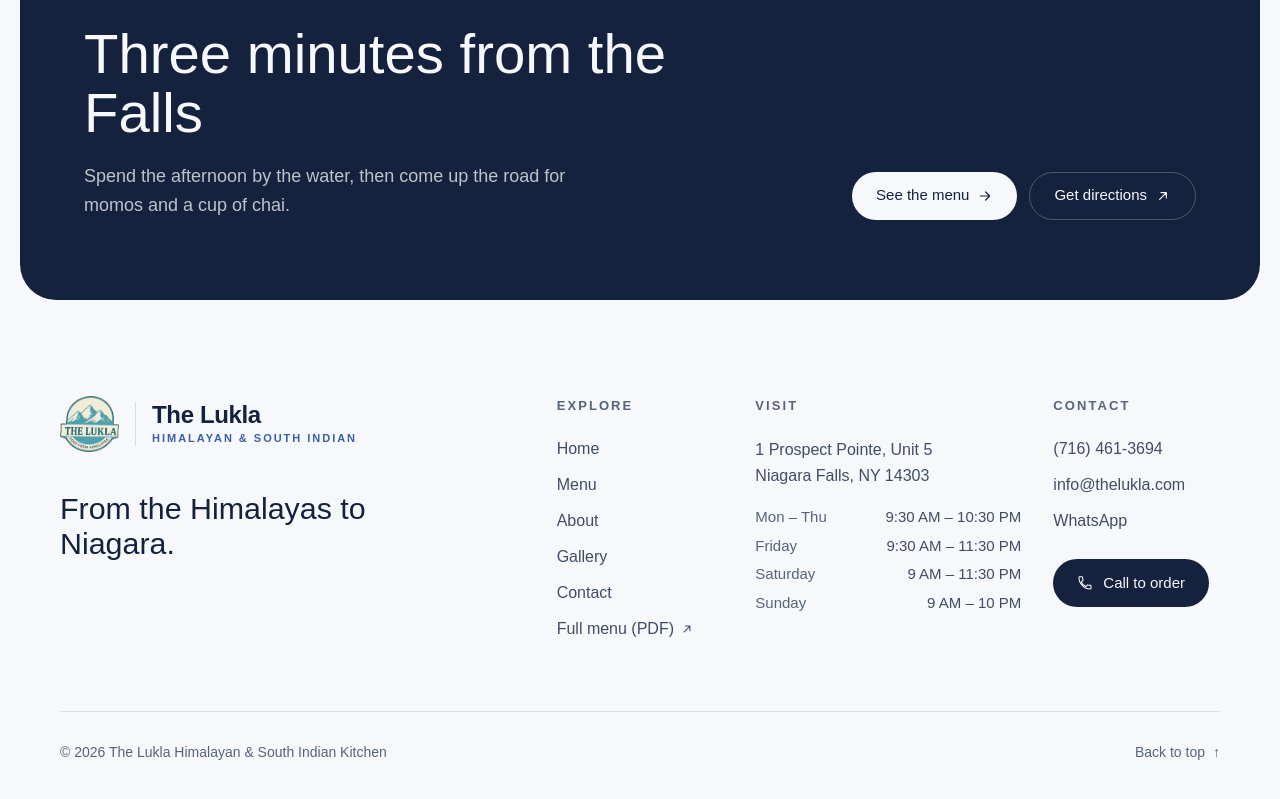
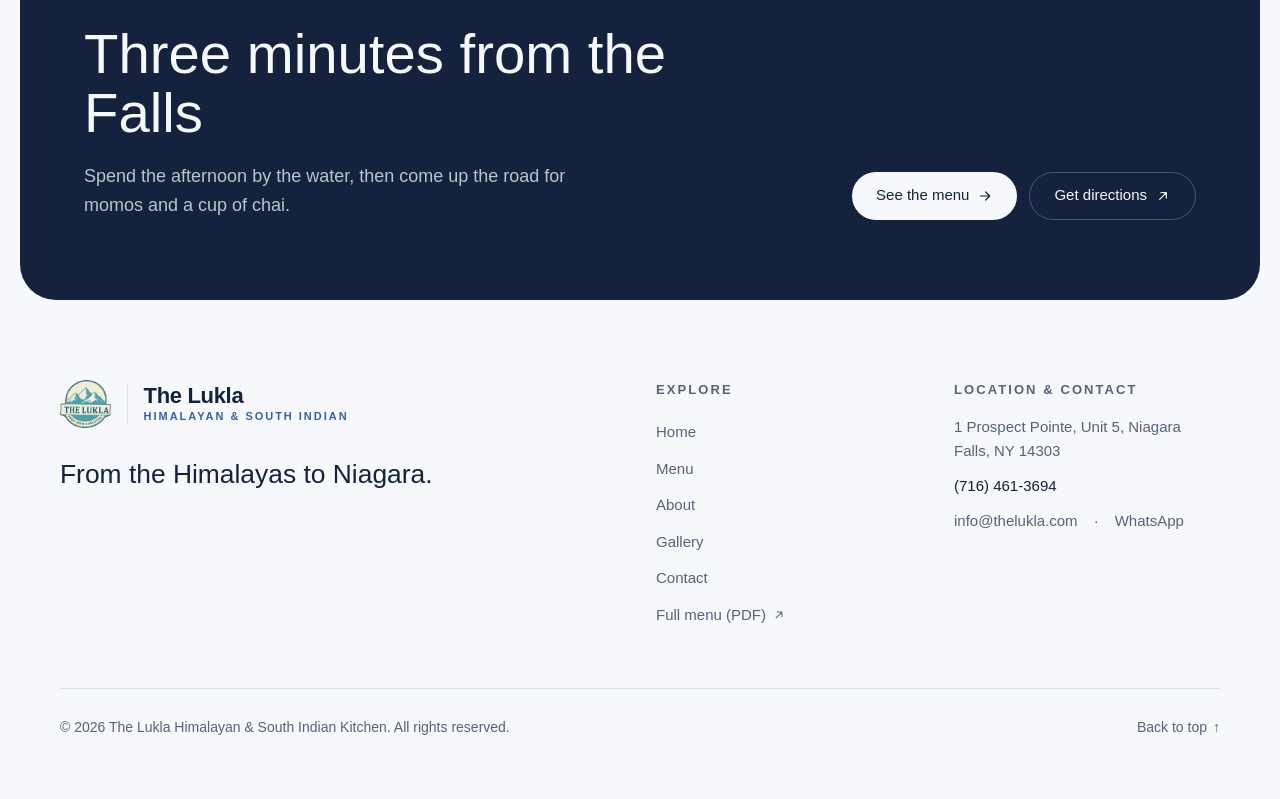
Before and after one commit to Erase-studio/The_Lukla, a Next.js app: page /about in a window 1280 px wide. Shown: the part 3221-4020 px from the top of the page. Built offline with nearby package versions, Linux system fonts and the light colour scheme; a web font is replaced by a local one.

Commit message:
fix animation issues and remove unnecessary texts

```diff
--- a/src/components/FallsBand.tsx
+++ b/src/components/FallsBand.tsx
@@ -9,8 +9,8 @@
   useTransform,
 } from "framer-motion";
 import { images } from "@/lib/images";
-import { MAPS_URL, PHONE_HREF } from "@/lib/menu-data";
-import { IconArrowUpRight, IconPhone } from "./icons";
+import { MAPS_URL } from "@/lib/menu-data";
+import { IconArrowUpRight } from "./icons";
 import { Reveal } from "./Reveal";
 
 export function FallsBand() {
@@ -65,15 +65,7 @@
             Spend the afternoon by the water, then come up the road for momos
             and a cup of chai.
           </p>
-          <ul className="mt-5 flex flex-wrap gap-x-5 gap-y-2 text-[15px] text-ink/75">
-            {["Free parking on site", "Takeout and curbside pickup"].map((item) => (
-              <li key={item} className="flex items-center gap-2">
-                <span aria-hidden className="h-1.5 w-1.5 rounded-full bg-cobalt" />
-                {item}
-              </li>
-            ))}
-          </ul>
-          <div className="mt-8 flex flex-wrap gap-3">
+          <div className="mt-8">
             <a
               href={MAPS_URL}
               target="_blank"
@@ -83,10 +75,6 @@
               Get directions
               <IconArrowUpRight className="h-4 w-4" />
             </a>
-            <a href={PHONE_HREF} className="btn btn-line gap-2.5">
-              <IconPhone className="h-4 w-4" />
-              Call to order
-            </a>
           </div>
         </Reveal>
       </div>
--- a/src/components/Footer.tsx
+++ b/src/components/Footer.tsx
@@ -10,37 +10,36 @@
   PHONE_HREF,
   WHATSAPP_URL,
 } from "@/lib/menu-data";
-import { HOURS } from "@/lib/hours";
 import { NAV_LINKS } from "@/lib/nav";
-import { IconArrowUpRight, IconPhone } from "./icons";
+import { IconArrowUpRight } from "./icons";
 
-const linkClass = "inline-block py-1.5 text-[16px] text-ink/80 transition-colors hover:text-ink";
+const linkClass = "inline-block py-1.5 text-[15px] text-stone transition-colors hover:text-ink";
 
 export function Footer() {
   return (
-    <footer id="site-footer" className="mx-auto max-w-[1240px] px-6 pb-10 pt-20 sm:pt-24 lg:px-10">
-      <div className="grid grid-cols-1 gap-12 sm:grid-cols-2 lg:grid-cols-12 lg:gap-8">
-        <div className="sm:col-span-2 lg:col-span-4">
+    <footer id="site-footer" className="mx-auto max-w-[1240px] px-6 pb-12 pt-16 sm:pt-20 lg:px-10">
+      <div className="grid grid-cols-1 gap-10 sm:grid-cols-2 lg:grid-cols-12 lg:gap-8">
+        <div className="sm:col-span-2 lg:col-span-5">
           <Link href="/" aria-label="The Lukla, home" className="inline-flex items-center gap-4">
-            <Image src="/logo-mark.png" alt="" width={272} height={258} sizes="64px" className="h-14 w-auto" />
-            <span aria-hidden className="h-11 w-px bg-line" />
+            <Image src="/logo-mark.png" alt="" width={272} height={258} sizes="64px" className="h-12 w-auto" />
+            <span aria-hidden className="h-10 w-px bg-line" />
             <span className="flex flex-col leading-none">
-              <span className="font-display text-[24px] font-bold tracking-[-0.015em] text-ink">
+              <span className="font-display text-[22px] font-bold tracking-[-0.015em] text-ink">
                 The Lukla
               </span>
-              <span className="mt-1.5 text-[11px] font-semibold uppercase tracking-[0.18em] text-cobalt">
+              <span className="mt-1 text-[11px] font-semibold uppercase tracking-[0.18em] text-cobalt">
                 Himalayan &amp; South Indian
               </span>
             </span>
           </Link>
-          <p className="mt-8 max-w-xs font-display text-[1.9rem] leading-[1.15] text-ink">
+          <p className="mt-6 max-w-sm font-display text-[1.65rem] leading-[1.2] text-ink">
             {BRAND_LINE}
           </p>
         </div>
 
-        <nav aria-label="Footer" className="lg:col-span-2 lg:col-start-6">
+        <nav aria-label="Footer Navigation" className="lg:col-span-3 lg:col-start-7">
           <h2 className="eyebrow">Explore</h2>
-          <ul className="mt-4">
+          <ul className="mt-4 space-y-0.5">
             {NAV_LINKS.map((link) => (
               <li key={link.href}>
                 <Link href={link.href} className={linkClass}>
@@ -63,59 +62,37 @@
         </nav>
 
         <div className="lg:col-span-3">
-          <h2 className="eyebrow">Visit</h2>
+          <h2 className="eyebrow">Location &amp; Contact</h2>
+          <div className="mt-4 space-y-3 text-[15px] text-stone">
             <a
               href={MAPS_URL}
               target="_blank"
               rel="noopener noreferrer"
-            className="mt-4 block py-1.5 text-[16px] leading-[1.6] text-ink/80 transition-colors hover:text-ink"
+              className="block leading-[1.6] transition-colors hover:text-ink"
             >
-            {ADDRESS[0]}
-            <br />
-            {ADDRESS[1]}
+              {ADDRESS[0]}, {ADDRESS[1]}
             </a>
-          <dl className="mt-3 max-w-[18rem] space-y-1.5 text-[15px]">
-            {HOURS.map((row) => (
-              <div key={row.label} className="flex justify-between gap-4">
-                <dt className="text-stone">
-                  <span className="sr-only">{row.label}</span>
-                  <span aria-hidden>{row.short}</span>
-                </dt>
-                <dd className="tnum text-ink/80">{row.time}</dd>
-              </div>
-            ))}
-          </dl>
-        </div>
-
-        <div className="lg:col-span-2">
-          <h2 className="eyebrow">Contact</h2>
-          <ul className="mt-4">
-            <li>
-              <a href={PHONE_HREF} className={`${linkClass} tnum`}>
+            <p>
+              <a href={PHONE_HREF} className="tnum font-medium text-ink transition-colors hover:text-cobalt">
                 {PHONE_DISPLAY}
               </a>
-            </li>
-            <li>
-              <a href={`mailto:${EMAIL}`} className={`${linkClass} break-all`}>
+            </p>
+            <div className="flex flex-wrap gap-x-4 gap-y-1">
+              <a href={`mailto:${EMAIL}`} className="transition-colors hover:text-ink">
                 {EMAIL}
               </a>
-            </li>
-            <li>
-              <a href={WHATSAPP_URL} target="_blank" rel="noopener noreferrer" className={linkClass}>
+              <span>·</span>
+              <a href={WHATSAPP_URL} target="_blank" rel="noopener noreferrer" className="transition-colors hover:text-ink">
                 WhatsApp
-              </a>
-            </li>
-          </ul>
-          <a href={PHONE_HREF} className="btn btn-solid mt-5 gap-2.5">
-            <IconPhone className="h-4 w-4" />
-            Call to order
               </a>
             </div>
           </div>
+        </div>
+      </div>
 
-      <div className="mt-16 flex flex-col gap-3 border-t border-line pt-6 text-[14px] text-stone sm:flex-row sm:items-center sm:justify-between">
-        <p>© 2026 The Lukla Himalayan &amp; South Indian Kitchen</p>
-        <a href="#main" className="inline-flex items-center gap-2 py-1.5 transition-colors hover:text-ink">
+      <div className="mt-14 flex flex-col gap-3 border-t border-line pt-6 text-[14px] text-stone sm:flex-row sm:items-center sm:justify-between">
+        <p>© 2026 The Lukla Himalayan &amp; South Indian Kitchen. All rights reserved.</p>
+        <a href="#main" className="inline-flex items-center gap-1.5 py-1 transition-colors hover:text-ink">
           Back to top
           <span aria-hidden>↑</span>
         </a>
--- a/src/components/Hero.tsx
+++ b/src/components/Hero.tsx
@@ -28,28 +28,28 @@
   {
     name: "momo",
     box: "left-[-3%] top-[7%] w-[17%] lg:w-[14%]",
-    drift: { rotate: -22, x: -26, y: -54 },
+    drift: { rotate: -65, x: -30, y: -50 },
     alt: "Momos with tomato achar",
     delay: 0.8,
   },
   {
     name: "dosa",
     box: "right-[-3%] top-[5%] w-[18%] lg:w-[15%]",
-    drift: { rotate: 30, x: 22, y: -34 },
+    drift: { rotate: 75, x: 26, y: -36 },
     alt: "Masala dosa with sambar and coconut chutney",
     delay: 0.9,
   },
   {
     name: "biryani",
     box: "bottom-[-7%] left-[4%] w-[19%] lg:w-[16%]",
-    drift: { rotate: 56, x: 20, y: 46 },
+    drift: { rotate: 85, x: -22, y: 48 },
     alt: "Biryani in a clay bowl",
     delay: 1,
   },
   {
     name: "chai",
     box: "bottom-[9%] right-[6%] w-[12%] lg:w-[9.5%]",
-    drift: { rotate: -10, x: 6, y: 14 },
+    drift: { rotate: -50, x: 16, y: 22 },
     alt: "A cup of tea on a saucer",
     delay: 1.1,
   },
@@ -113,13 +113,13 @@
     target: section,
     offset: ["start start", "end start"],
   });
-  // A little inertia: layers ease toward the scroll position instead of snapping to it.
-  const progress = useSpring(scrollYProgress, { stiffness: 80, damping: 22, mass: 0.7 });
+  // Fluid, responsive spring: low mass and tuned damping track the wheel/touch smoothly with zero sluggish drag.
+  const progress = useSpring(scrollYProgress, { stiffness: 140, damping: 24, mass: 0.3 });
 
-  // The thali is the anchor, so it barely moves: a slow turn and a slight lift toward the viewer.
-  const thaliRotate = useTransform([progress, amplitude], ([p, a]: number[]) => p * a * 16);
-  const thaliScale = useTransform([progress, amplitude], ([p, a]: number[]) => 1 + p * a * 0.06);
-  const thaliY = useTransform([progress, amplitude], ([p, a]: number[]) => `${p * a * 10}%`);
+  // The thali turns gracefully with scroll, giving a tactile, satisfying rotation.
+  const thaliRotate = useTransform([progress, amplitude], ([p, a]: number[]) => p * a * 75);
+  const thaliScale = useTransform([progress, amplitude], ([p, a]: number[]) => 1 + p * a * 0.08);
+  const thaliY = useTransform([progress, amplitude], ([p, a]: number[]) => `${p * a * 12}%`);
   const ridgeY = useTransform([progress, amplitude], ([p, a]: number[]) => `${p * a * 14}%`);
 
   return (
@@ -216,15 +216,9 @@
             transition={{ duration: 1, delay: 0.45, ease: EASE }}
             className="flex w-full flex-col items-center"
           >
-            <p className="mt-5 hidden max-w-md text-[18px] leading-[1.55] text-stone md:block">
-              Momos, thukpa, dosa and biryani, made to order three minutes from
-              Niagara Falls.
-            </p>
-            <p className="text-[15px] font-semibold uppercase tracking-[0.14em] text-ink md:hidden">
-              Momo · Thukpa · Dosa · Biryani
-            </p>
-            <p className="mt-2 text-[16px] text-stone md:hidden">
-              Made to order, three minutes from the Falls.
+            <p className="mt-5 max-w-md text-center text-[16px] leading-[1.6] text-stone sm:text-[18px]">
+              Momos and thukpa from Nepal, dosa and biryani from South India.
+              Cooked to order, three minutes from the Falls.
             </p>
             <div className="mt-7 flex w-full max-w-xs flex-col gap-3 sm:max-w-none sm:flex-row sm:justify-center md:mt-8">
               <Link href="/menu" className="btn btn-solid justify-center">
--- a/src/components/Visit.tsx
+++ b/src/components/Visit.tsx
@@ -1,12 +1,9 @@
 import Link from "next/link";
 import {
   ADDRESS,
-  EMAIL,
-  FULL_MENU_URL,
   MAPS_URL,
   PHONE_DISPLAY,
   PHONE_HREF,
-  WHATSAPP_URL,
 } from "@/lib/menu-data";
 import { IconArrowRight, IconArrowUpRight, IconPhone } from "./icons";
 import { HoursTiles, OpenStatus } from "./OpeningHours";
@@ -30,102 +27,58 @@
             <OpenStatus tone="dark" className="self-start md:self-auto" />
           </Reveal>
 
-          <div className="mt-12 grid grid-cols-1 border-y border-paper/10 md:grid-cols-3">
-            <div className="py-8 md:border-r md:border-paper/10 md:pr-8">
-              <h3 className="eyebrow text-paper/65">Address</h3>
-              <p className="mt-4 text-[18px] leading-[1.55]">
+          <div className="mt-12 grid grid-cols-1 gap-12 border-t border-paper/10 pt-12 md:grid-cols-2 md:gap-16">
+            {/* Location & Ordering */}
+            <div>
+              <h3 className="eyebrow text-paper/65">Find us</h3>
+              <p className="mt-4 text-[20px] font-medium leading-[1.45] text-paper">
                 {ADDRESS[0]}
                 <br />
                 {ADDRESS[1]}
               </p>
               <p className="mt-2 text-[15px] text-paper/70">
-                Inside Comfort Inn The Pointe. Free parking.
+                Inside Comfort Inn The Pointe · Free parking on site
               </p>
+
+              <div className="mt-6 flex flex-wrap items-center gap-3">
                 <a
                   href={MAPS_URL}
                   target="_blank"
                   rel="noopener noreferrer"
-                className="btn mt-6 bg-paper text-ink hover:bg-wall"
+                  className="btn bg-paper text-ink hover:bg-wall"
                 >
                   Get directions
                   <IconArrowUpRight className="h-4 w-4" />
                 </a>
-            </div>
-
-            <div className="border-t border-paper/10 py-8 md:border-r md:border-t-0 md:px-8">
-              <h3 className="eyebrow text-paper/65">Order</h3>
                 <a
                   href={PHONE_HREF}
-                className="tnum mt-4 inline-block font-display text-[1.9rem] leading-none transition-colors hover:text-wall"
+                  className="btn gap-2.5 border border-paper/25 hover:border-paper"
                 >
+                  <IconPhone className="h-4 w-4" />
                   {PHONE_DISPLAY}
                 </a>
-              <p className="mt-3 text-[15px] text-paper/70">
-                Call ahead for a table, takeout or curbside pickup.
-              </p>
-              <a
-                href={PHONE_HREF}
-                className="btn mt-6 gap-2.5 border border-paper/25 hover:border-paper"
-              >
-                <IconPhone className="h-4 w-4" />
-                Call to order
-              </a>
-            </div>
-
-            <div className="border-t border-paper/10 py-8 md:border-t-0 md:pl-8">
-              <h3 className="eyebrow text-paper/65">Menu</h3>
-              <p className="mt-4 text-[18px] leading-[1.55]">
-                Momos, dosa, biryani, tandoor and more.
-              </p>
-              <div className="mt-6 flex flex-wrap gap-3">
-                <Link href="/menu" className="btn border border-paper/25 hover:border-paper">
-                  See the menu
-                </Link>
-                <a
-                  href={FULL_MENU_URL}
-                  target="_blank"
-                  rel="noopener noreferrer"
-                  className="btn border border-paper/25 hover:border-paper"
-                >
-                  Full menu
-                  <IconArrowUpRight className="h-4 w-4" />
-                </a>
-              </div>
-              <p className="mt-5 text-[15px] text-paper/70">
-                <a
-                  href={`mailto:${EMAIL}`}
-                  className="underline decoration-paper/30 underline-offset-4 transition-colors hover:text-paper hover:decoration-paper"
-                >
-                  {EMAIL}
-                </a>
-                {" · "}
-                <a
-                  href={WHATSAPP_URL}
-                  target="_blank"
-                  rel="noopener noreferrer"
-                  className="underline decoration-paper/30 underline-offset-4 transition-colors hover:text-paper hover:decoration-paper"
-                >
-                  WhatsApp
-                </a>
-              </p>
               </div>
             </div>
 
-          <div className="pt-10">
+            {/* Hours & Service */}
+            <div>
               <div className="flex items-baseline justify-between gap-4">
                 <h3 className="eyebrow text-paper/65">Opening hours</h3>
                 <Link
                   href="/contact"
-                className="inline-flex items-center gap-2 py-1.5 text-[15px] text-paper/80 underline decoration-paper/30 underline-offset-4 transition-colors hover:text-paper hover:decoration-paper"
+                  className="inline-flex items-center gap-1.5 text-[14px] text-paper/75 transition-colors hover:text-paper"
                 >
-                Map and FAQs
-                <IconArrowRight className="h-4 w-4" />
+                  View full details
+                  <IconArrowRight className="h-3.5 w-3.5" />
                 </Link>
               </div>
-            <HoursTiles tone="dark" className="mt-5 grid-cols-2 md:grid-cols-4" />
-            <p className="mt-8 text-[15px] text-paper/65">
-              Dine-in, takeout, curbside pickup and outdoor seating. Halal options available.
+
+              <HoursTiles tone="dark" className="mt-4 grid-cols-2" />
+
+              <p className="mt-6 text-[14px] text-paper/65">
+                Dine-in, takeout, curbside pickup &amp; outdoor seating · Halal options available
               </p>
+            </div>
           </div>
         </div>
       </div>
--- a/src/lib/use-motion-amplitude.ts
+++ b/src/lib/use-motion-amplitude.ts
@@ -10,7 +10,7 @@
     const tablet = window.matchMedia("(max-width: 1023px)");
     const phone = window.matchMedia("(max-width: 767px)");
     const update = () =>
-      amplitude.set(still ? 0 : phone.matches ? 0.3 : tablet.matches ? 0.6 : 1);
+      amplitude.set(still ? 0 : phone.matches ? 0.65 : tablet.matches ? 0.85 : 1);
     update();
     tablet.addEventListener("change", update);
     phone.addEventListener("change", update);
```
Lines whose indentation alone changed are shown as unchanged.
